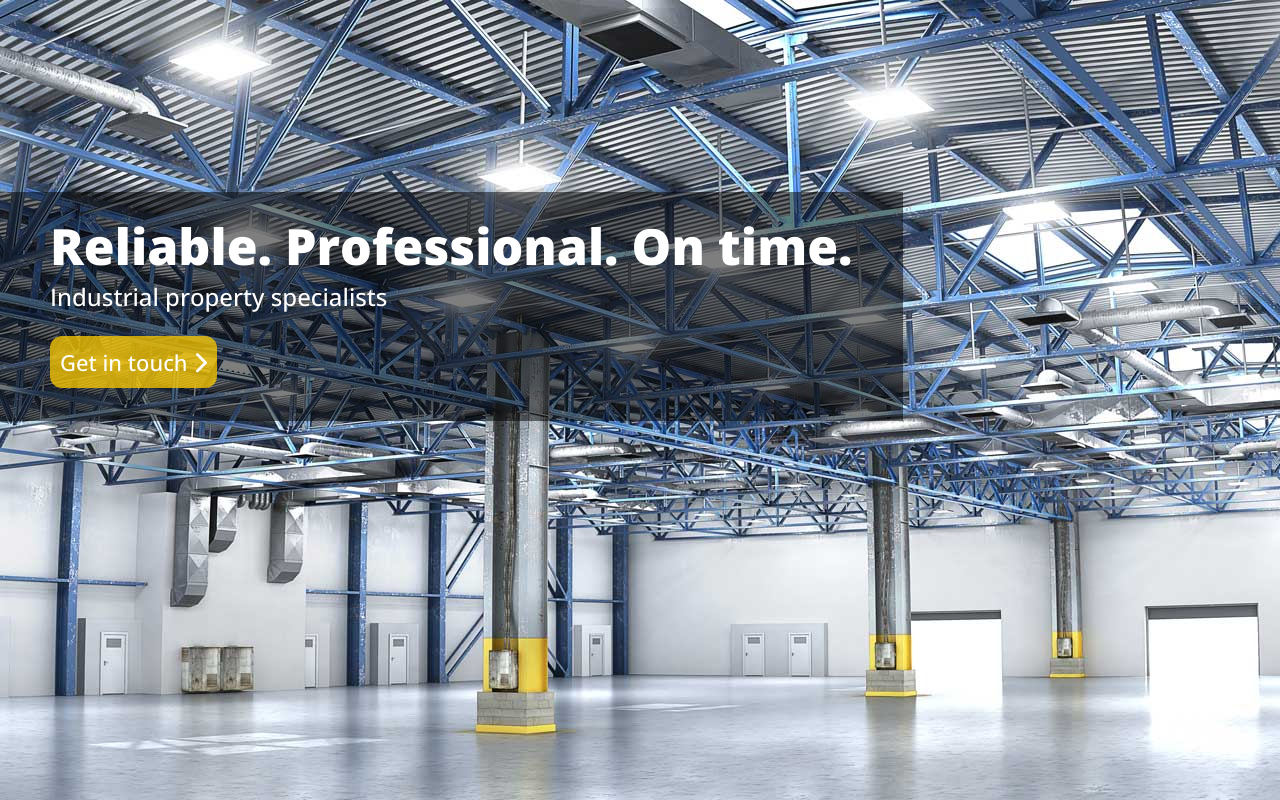
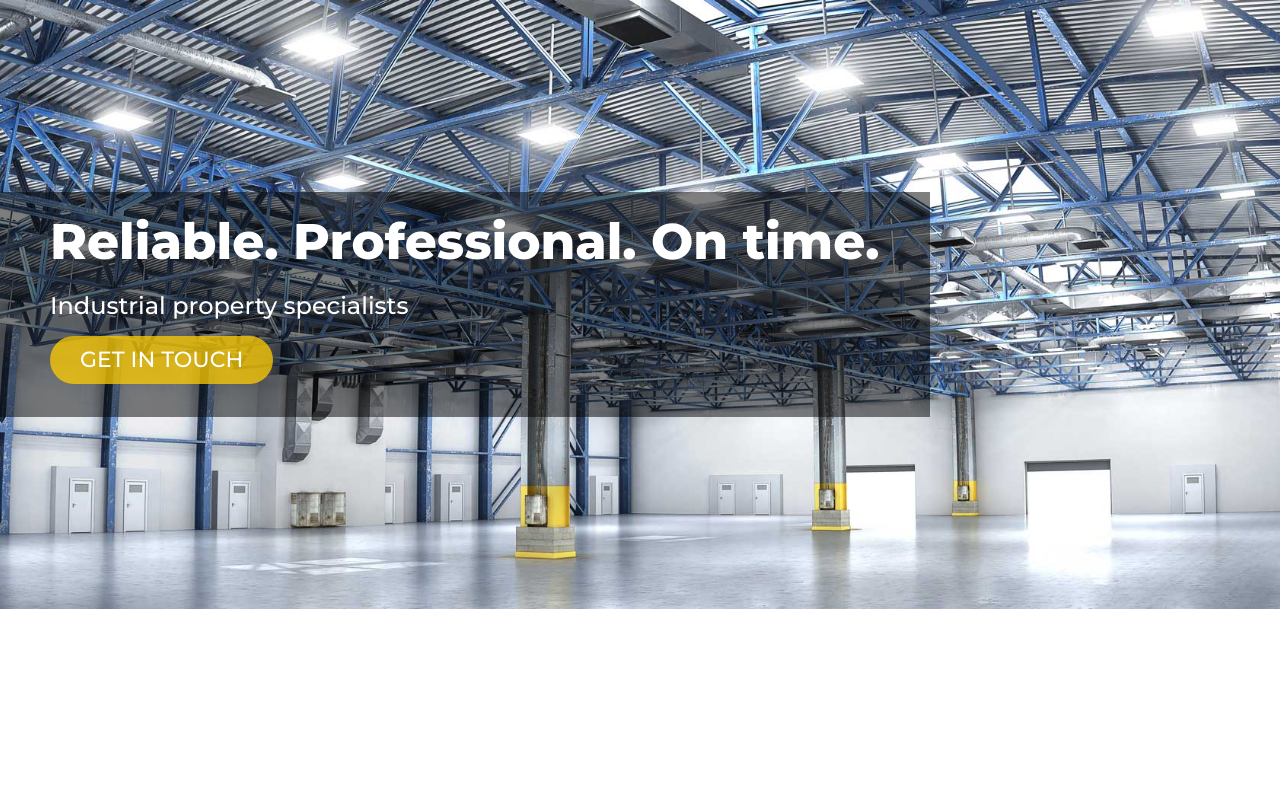
Before and after one commit to hhqbao/make-good-website, an Angular app in the folder makegood.client/: page / in a window 1280 px wide. Built offline with nearby package versions, Linux system fonts and the light colour scheme.

Commit message:
Refactor some codes

```diff
--- a/makegood.client/src/app/app.component.html
+++ b/makegood.client/src/app/app.component.html
@@ -1,4 +1,5 @@
 <div class="app-wrapper">
   <nav class="top-nav"></nav>
+
+  <app-main-banner></app-main-banner>
 </div>
-<app-main-banner></app-main-banner>
--- a/makegood.client/src/app/main-banner/main-banner.component.html
+++ b/makegood.client/src/app/main-banner/main-banner.component.html
@@ -3,9 +3,7 @@
     <div class="main-banner-comp__text-box">
       <h1 class="heading heading--1">Reliable. Professional. On time.</h1>
       <p class="paragraph paragraph--1">Industrial property specialists</p>
-      <a href="#" class="btn btn--1">
-        Get in touch <i class="fa-solid fa-chevron-right"> </i>
-      </a>
+      <a href="#" class="btn btn--1"> Get in touch </a>
     </div>
   </div>
 </div>
--- a/makegood.client/src/style/1-variables/_buttons.scss
+++ b/makegood.client/src/style/1-variables/_buttons.scss
@@ -3,24 +3,17 @@
   border: none;
   cursor: pointer;
   display: inline-block;
-  font-size: 1.6rem;
-  font-family: "Montserrat";
-  padding: 1.2rem 2.4rem;
   text-decoration: none;
-  transition: all 0.2s ease-out;
 
   &--1 {
-    background-color: rgb($yellow--1, 0.75);
-    border-radius: 1.2rem;
+    background-color: rgba($yellow--1, 0.75);
+    border-radius: 5rem;
     color: $white--1;
-    display: inline-block;
-    font-family: "Open Sans";
     font-size: 2.2rem;
     font-weight: 500;
-    margin-top: 2.25rem;
-    padding: 1.1rem 1rem;
-    text-decoration: none;
-    text-align: center;
+    padding: 1.1rem 3rem;
+    text-transform: uppercase;
+    transition: all 0.2s ease-out;
 
     &:hover {
       background-color: $white--1;
--- a/makegood.client/src/style/1-variables/_headings.scss
+++ b/makegood.client/src/style/1-variables/_headings.scss
@@ -4,7 +4,7 @@
   &--1 {
     color: $white--1;
     font-weight: 800;
-    font-family: "Open Sans";
     font-size: 5rem;
+    margin-bottom: 2rem;
   }
 }
--- a/makegood.client/src/style/1-variables/_paragraph.scss
+++ b/makegood.client/src/style/1-variables/_paragraph.scss
@@ -5,6 +5,6 @@
     color: $white--1;
     font-size: 2.4rem;
     font-weight: 500;
-    font-family: "Open Sans";
+    margin-bottom: 1.5rem;
   }
 }
--- a/makegood.client/src/style/3-bases/_base.scss
+++ b/makegood.client/src/style/3-bases/_base.scss
@@ -13,4 +13,5 @@ body {
   font-size: 1.6rem;
   font-family: "Montserrat", sans-serif;
   font-weight: 400;
+  line-height: 1.2;
 }
--- a/makegood.client/src/style/4-components/_main-banner.scss
+++ b/makegood.client/src/style/4-components/_main-banner.scss
@@ -1,9 +1,8 @@
 .main-banner-comp {
   background-repeat: no-repeat;
-  background-image: url("/Images/main-banner.jpg");
-  background-position: center top;
+  background-image: url("/images/main-banner.jpg");
+  background-position: center bottom;
   background-size: cover;
-  height: 80rem;
   padding: 15% 0;
 
   &__text-box {
```
